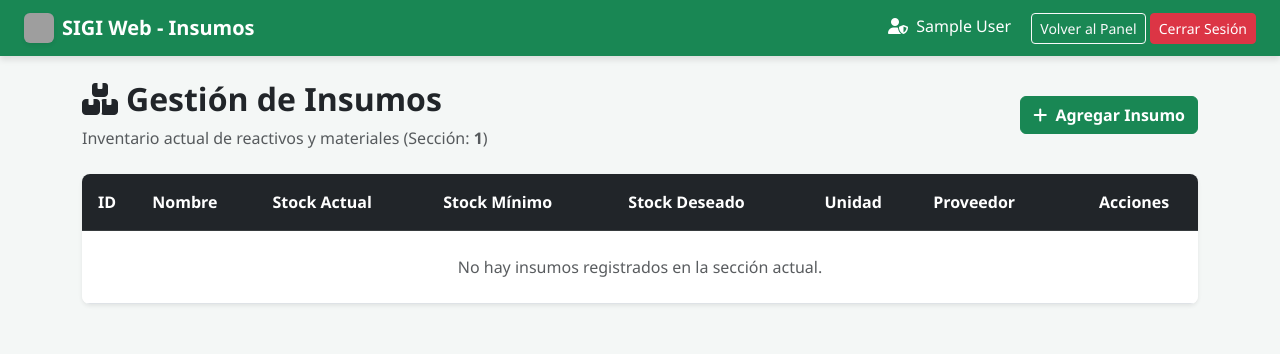
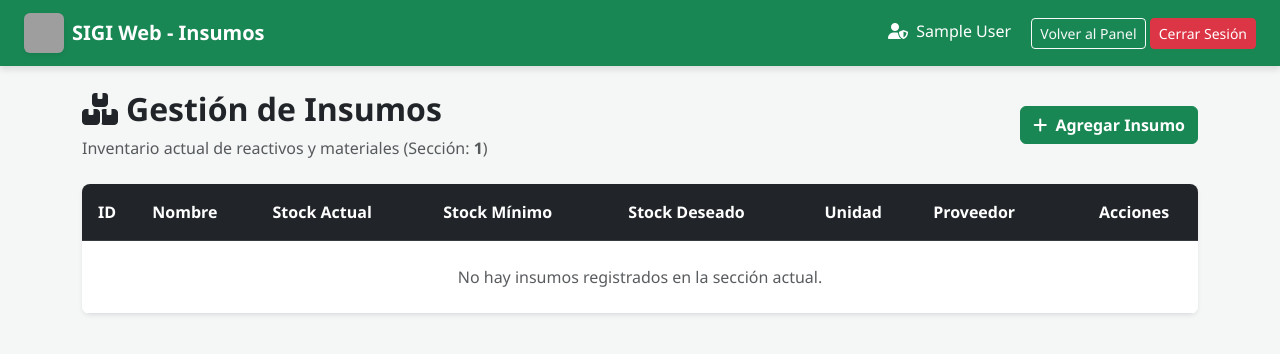
Before and after one commit to martinaraneski-crypto/SIGI, a Flask app: page /gestion_insumos in a window 1280 px wide. Shown: the top 354 px of the page. Run offline with Flask 3, Linux system fonts and the light colour scheme; the visitor is signed in with stand-in values (Sample User, id 1); data that the repository does not hold is empty; grey boxes are pictures that could not be loaded.

Commit message:
Update gestion_insumos.html

```diff
--- a/templates/gestion_insumos.html
+++ b/templates/gestion_insumos.html
@@ -23,10 +23,9 @@
 
     <nav class="navbar navbar-expand-lg navbar-dark navbar-custom px-4">
         <a class="navbar-brand fw-bold d-flex align-items-center" href="/admin">
-            <img src="{{ url_for('static', filename='sigi_logo.jpg') }}" alt="Logo" width="30" height="30"
-                class="rounded me-2 shadow-sm" style="object-fit: cover;">
-            SIGI Web - Insumos
-        </a>
+    <img src="{{ S3_URL }}sigi_logo.jpg" class="rounded me-2 shadow-sm" style="width: 40px; height: 40px; object-fit: cover;" alt="Logo">
+    SIGI Web - Insumos
+</a>
         <div class="ms-auto text-white">
             <span class="me-3"><i class="fa-solid fa-user-shield me-1"></i> {{ session.get('nombre_completo') }}</span>
             <a href="/panel" class="btn btn-outline-light btn-sm">Volver al Panel</a>
```
